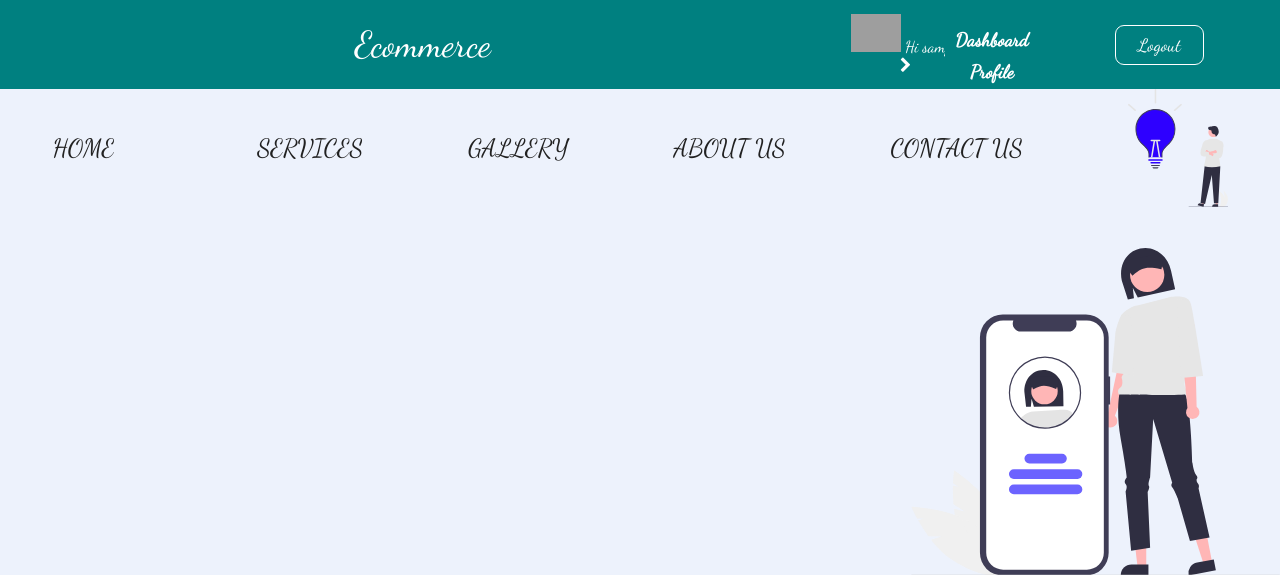
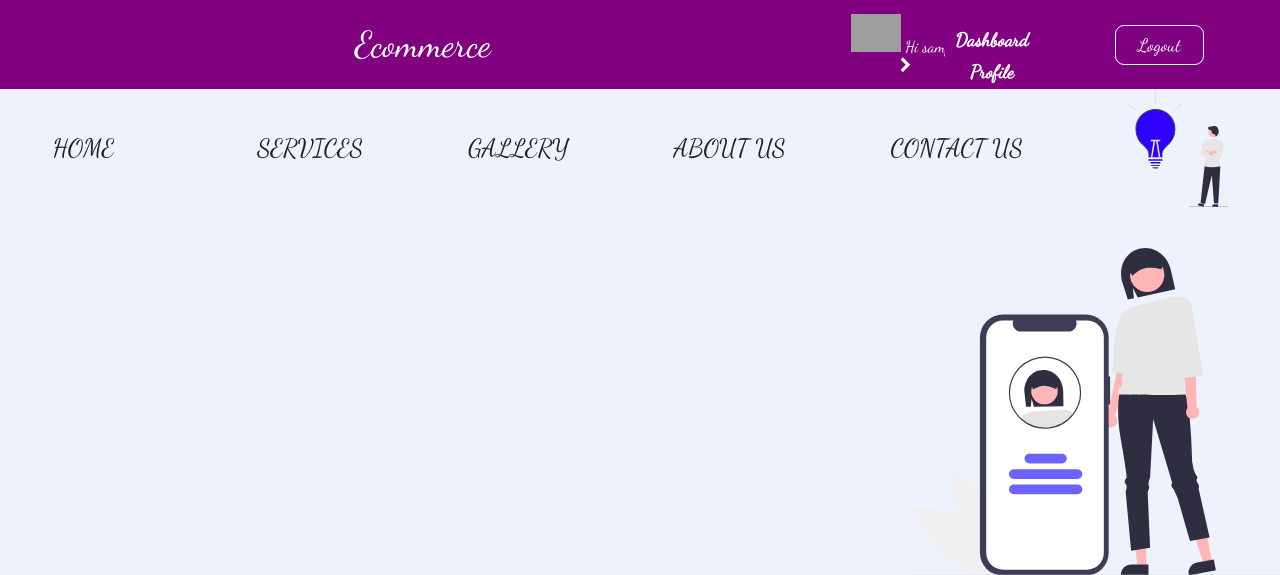
Before and after one commit to coderguy2000/Ecommerce, a PHP site: page /home.php in a window 1280 px wide. Shown: the top 575 px of the page. Run offline with PHP 8.4, Linux system fonts and the light colour scheme; the visitor is signed in with stand-in values (Sample User, id 1); grey boxes are pictures that could not be loaded.

Commit message:
heading color tael to purple

```diff
--- a/home.php
+++ b/home.php
@@ -84,7 +84,7 @@
         align-items: center;
         height: 89px;
         text-align: center;
-        background: teal;
+        background: purple;
         color: white;
     }
     .heading-content{
@@ -101,7 +101,7 @@
     .username-content h3,.username-content h3 a{
         color:white;
         padding: 5px;
-        background-color:teal;
+        background-color:purple;
     }
 
     .log{
--- a/index.php
+++ b/index.php
@@ -71,7 +71,7 @@
         align-items: center;
         height: 89px;
         text-align: center;
-        background: teal;
+        background: purple;
         color: white;
     }
     .heading-content{
--- a/log/login.php
+++ b/log/login.php
@@ -76,7 +76,7 @@
 
 <style>
     .nav{
-        background-color: teal;
+        background-color: purple;
         color: white;
         display: flex;
         justify-content: center;
--- a/log/register.php
+++ b/log/register.php
@@ -87,7 +87,7 @@
 
 <style>
     .nav{
-        background-color: teal;
+        background-color: purple;
         color: white;
         display: flex;
         justify-content: center;
--- a/log/updateProfile.php
+++ b/log/updateProfile.php
@@ -95,7 +95,7 @@
 
 <style>
     .nav{
-        background-color: teal;
+        background-color: purple;
         color: white;
         display: flex;
         justify-content: center;
```
